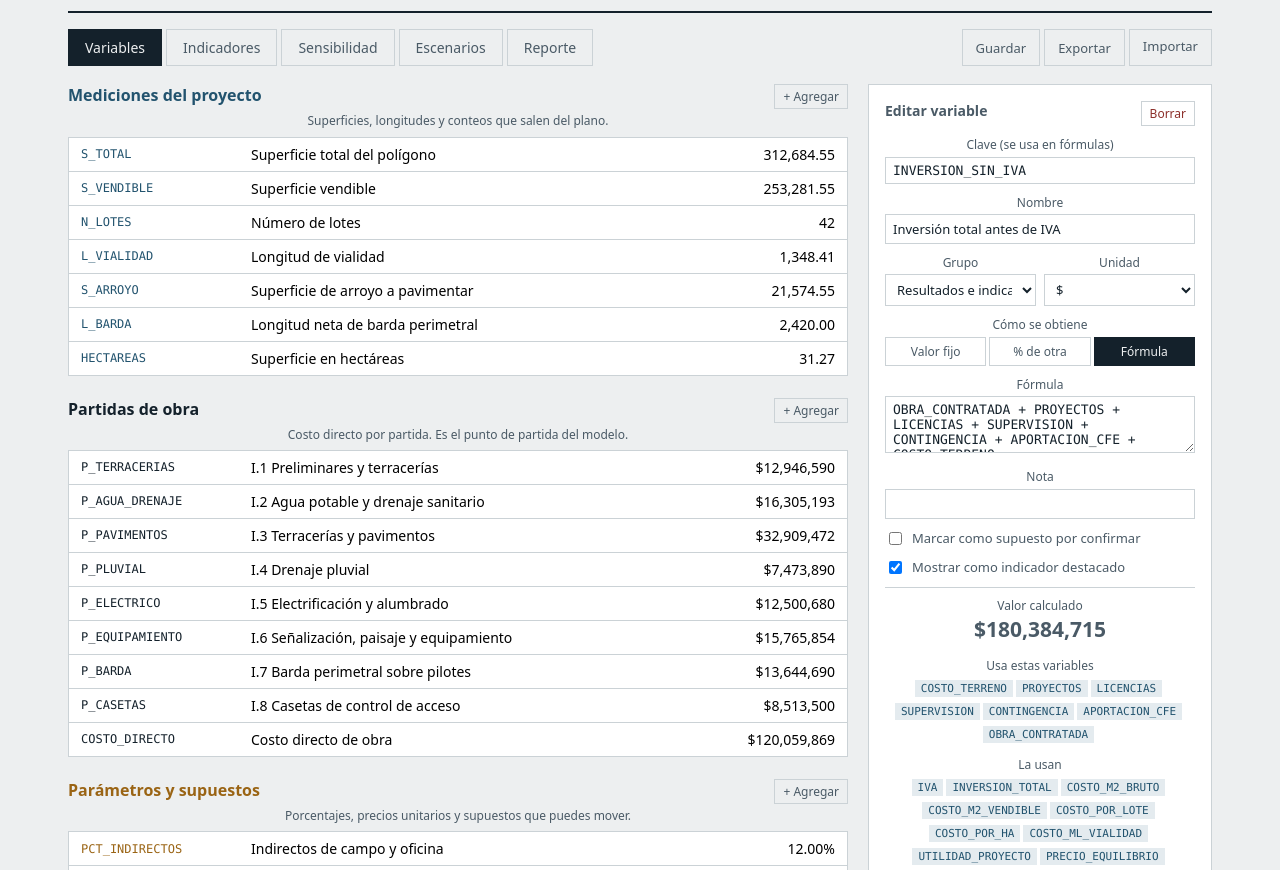
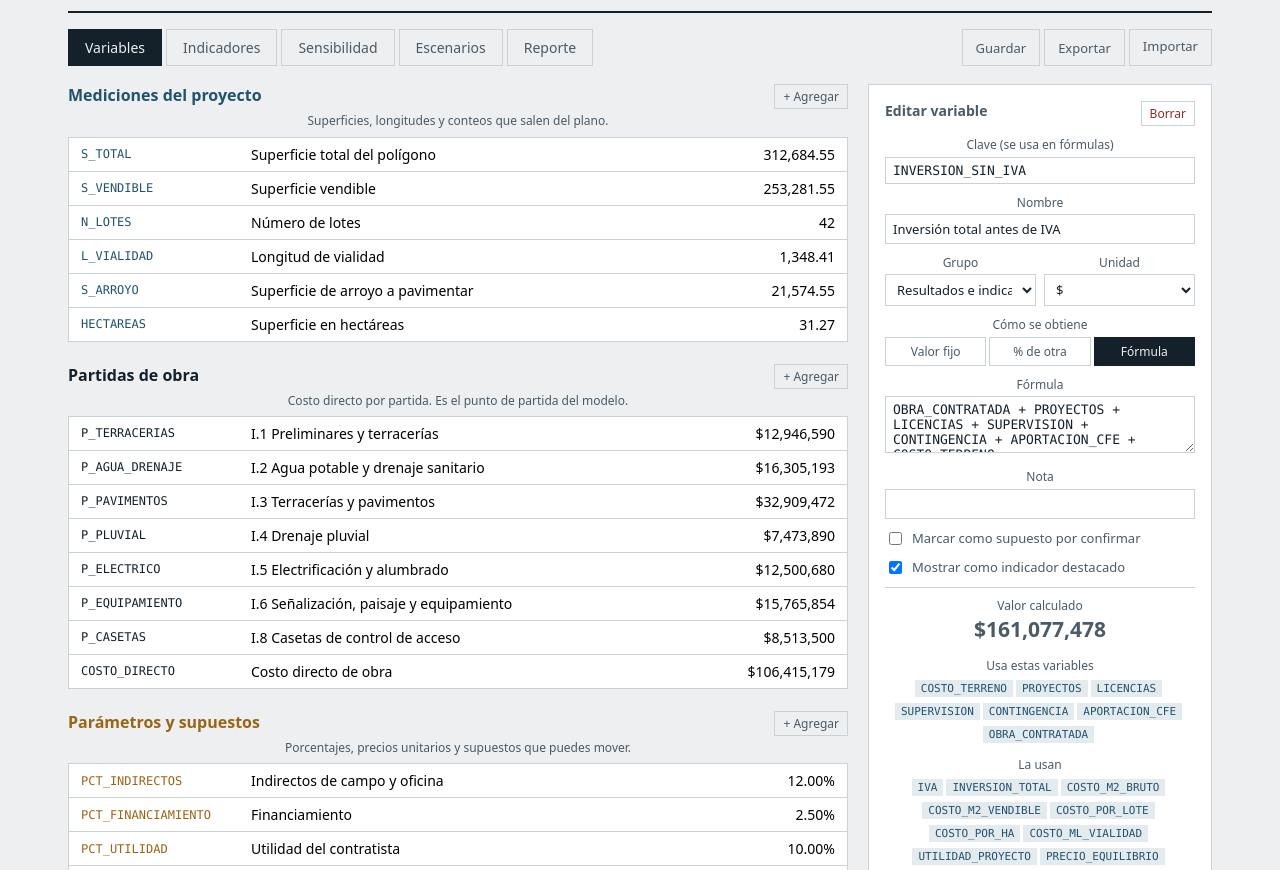
Before and after one commit to fernandogorgoso/modelo, a plain HTML site: page index.html in a window 1280 px wide. Shown: the part 129-999 px from the top of the page. Drawn offline with nearby package versions, Linux system fonts and the light colour scheme.

Commit message:
Remove barda perimetral and related calculations
Removed references to barda perimetral and its cost calculations.

```diff
--- a/index.html
+++ b/index.html
@@ -146,7 +146,6 @@ const SEMILLA = [
   v("N_LOTES", "Número de lotes", "medicion", "valor", { valor: 42, unidad: "lote", nota: "Memoria PM secc. 5.2" }),
   v("L_VIALIDAD", "Longitud de vialidad", "medicion", "valor", { valor: 1348.41, unidad: "m", nota: "29,665 m² entre sección de 22.00 m" }),
   v("S_ARROYO", "Superficie de arroyo a pavimentar", "medicion", "valor", { valor: 21574.55, unidad: "m²" }),
-  v("L_BARDA", "Longitud neta de barda perimetral", "medicion", "valor", { valor: 2420, unidad: "m", nota: "Perímetro menos accesos" }),
   v("HECTAREAS", "Superficie en hectáreas", "medicion", "formula", { formula: "S_TOTAL / 10000", unidad: "ha" }),
 
   v("P_TERRACERIAS", "I.1 Preliminares y terracerías", "partida", "valor", { valor: 12946590, unidad: "$" }),
@@ -155,10 +154,9 @@ const SEMILLA = [
   v("P_PLUVIAL", "I.4 Drenaje pluvial", "partida", "valor", { valor: 7473890, unidad: "$" }),
   v("P_ELECTRICO", "I.5 Electrificación y alumbrado", "partida", "valor", { valor: 12500680, unidad: "$" }),
   v("P_EQUIPAMIENTO", "I.6 Señalización, paisaje y equipamiento", "partida", "valor", { valor: 15765854, unidad: "$" }),
-  v("P_BARDA", "I.7 Barda perimetral sobre pilotes", "partida", "valor", { valor: 13644690, unidad: "$" }),
   v("P_CASETAS", "I.8 Casetas de control de acceso", "partida", "valor", { valor: 8513500, unidad: "$" }),
   v("COSTO_DIRECTO", "Costo directo de obra", "partida", "formula", {
-    formula: "P_TERRACERIAS + P_AGUA_DRENAJE + P_PAVIMENTOS + P_PLUVIAL + P_ELECTRICO + P_EQUIPAMIENTO + P_BARDA + P_CASETAS",
+    formula: "P_TERRACERIAS + P_AGUA_DRENAJE + P_PAVIMENTOS + P_PLUVIAL + P_ELECTRICO + P_EQUIPAMIENTO +  P_CASETAS",
     unidad: "$", nota: "Suma de las ocho partidas" }),
 
   v("PCT_INDIRECTOS", "Indirectos de campo y oficina", "parametro", "valor", { valor: 12, unidad: "%" }),
@@ -197,7 +195,6 @@ const SEMILLA = [
   v("COSTO_POR_LOTE", "Costo por lote", "resultado", "formula", { formula: "INVERSION_SIN_IVA / N_LOTES", unidad: "$/lote" }),
   v("COSTO_POR_HA", "Costo por hectárea bruta", "resultado", "formula", { formula: "INVERSION_SIN_IVA / HECTAREAS", unidad: "$/ha" }),
   v("COSTO_ML_VIALIDAD", "Costo por metro de vialidad", "resultado", "formula", { formula: "INVERSION_SIN_IVA / L_VIALIDAD", unidad: "$/m" }),
-  v("COSTO_ML_BARDA", "Costo directo por metro de barda", "resultado", "formula", { formula: "P_BARDA / L_BARDA", unidad: "$/m" }),
   v("INGRESO_ESTIMADO", "Ingreso estimado por venta", "resultado", "formula", { formula: "S_VENDIBLE * PRECIO_VENTA_M2", unidad: "$", supuesto: true }),
   v("UTILIDAD_PROYECTO", "Utilidad bruta del desarrollo", "resultado", "formula", { formula: "INGRESO_ESTIMADO - INVERSION_SIN_IVA", unidad: "$", destacado: true }),
   v("MARGEN", "Margen bruto sobre ingreso", "resultado", "formula", { formula: "UTILIDAD_PROYECTO / INGRESO_ESTIMADO * 100", unidad: "%", destacado: true }),
```
